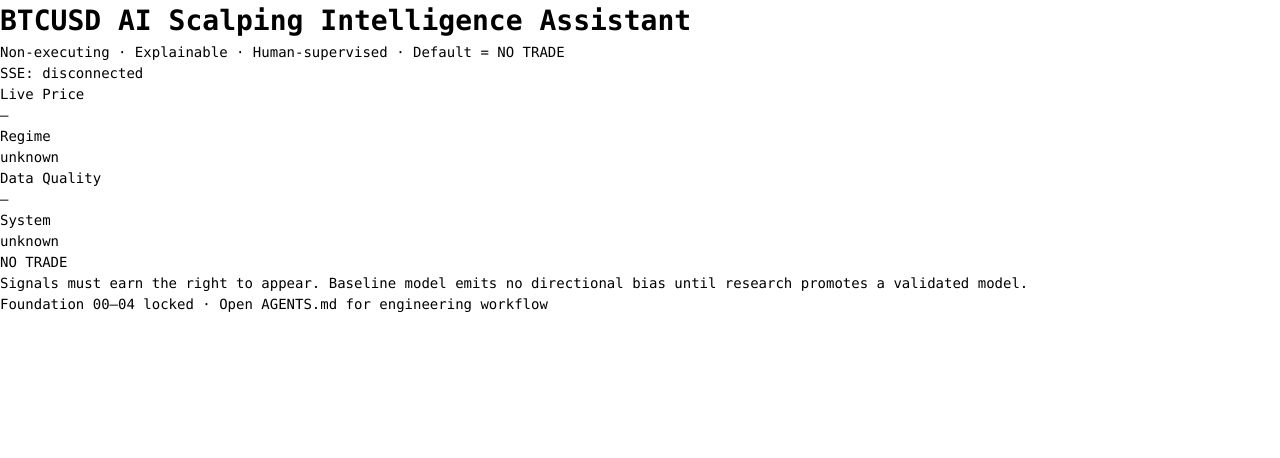
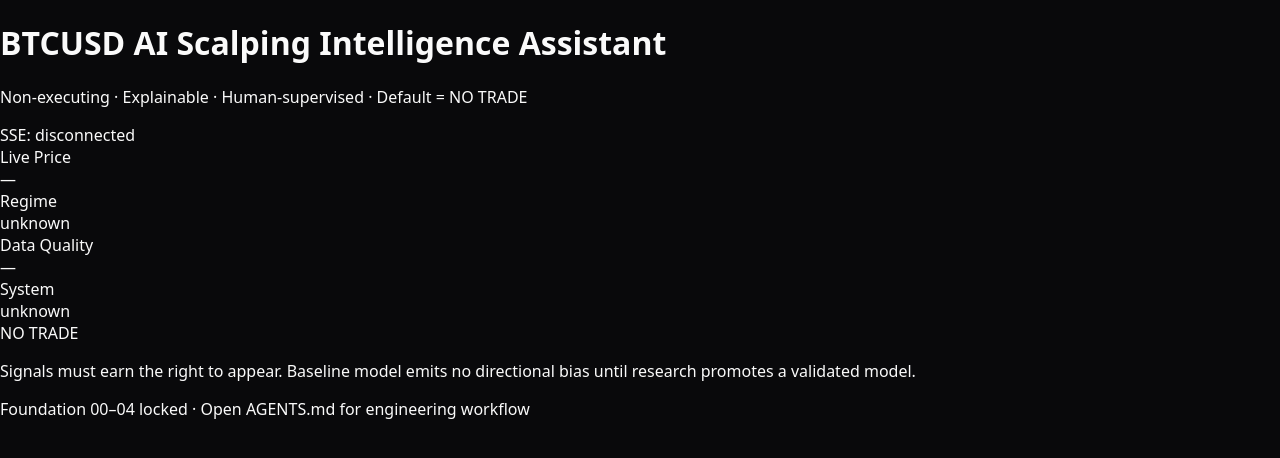
Before and after one commit to biiiigcees-lgtm/btcusd-scalping-intelligence, a Next.js app in the folder apps/web/: page / in a window 1280 px wide. Shown: the top 458 px of the page. Built offline with nearby package versions, Linux system fonts and the light colour scheme; no server answers.

Commit message:
fix(vercel): remove framework preset — next lives in apps/web, not monorepo root
Resolves: Error: No Next.js version detected at repository root.
Custom install/build remain. engines.node stays 20.x to avoid pnpm ERR_INVALID_THIS on Node 24.

```diff
--- a/apps/web/app/globals.css
+++ b/apps/web/app/globals.css
@@ -1,7 +1,8 @@
-* { box-sizing: border-box; margin: 0; padding: 0; }
-html, body { height: 100%; }
+html,
 body {
-  font-family: ui-monospace, SFMono-Regular, Menlo, Monaco, Consolas, monospace;
-  font-size: 14px;
-  line-height: 1.5;
+  margin: 0;
+  padding: 0;
+  background: #09090b;
+  color: #fafafa;
+  font-family: ui-sans-serif, system-ui, -apple-system, Segoe UI, Roboto, sans-serif;
 }
```
Also changed, not shown: 1 other file (tests, documents, lock files or other folders).
